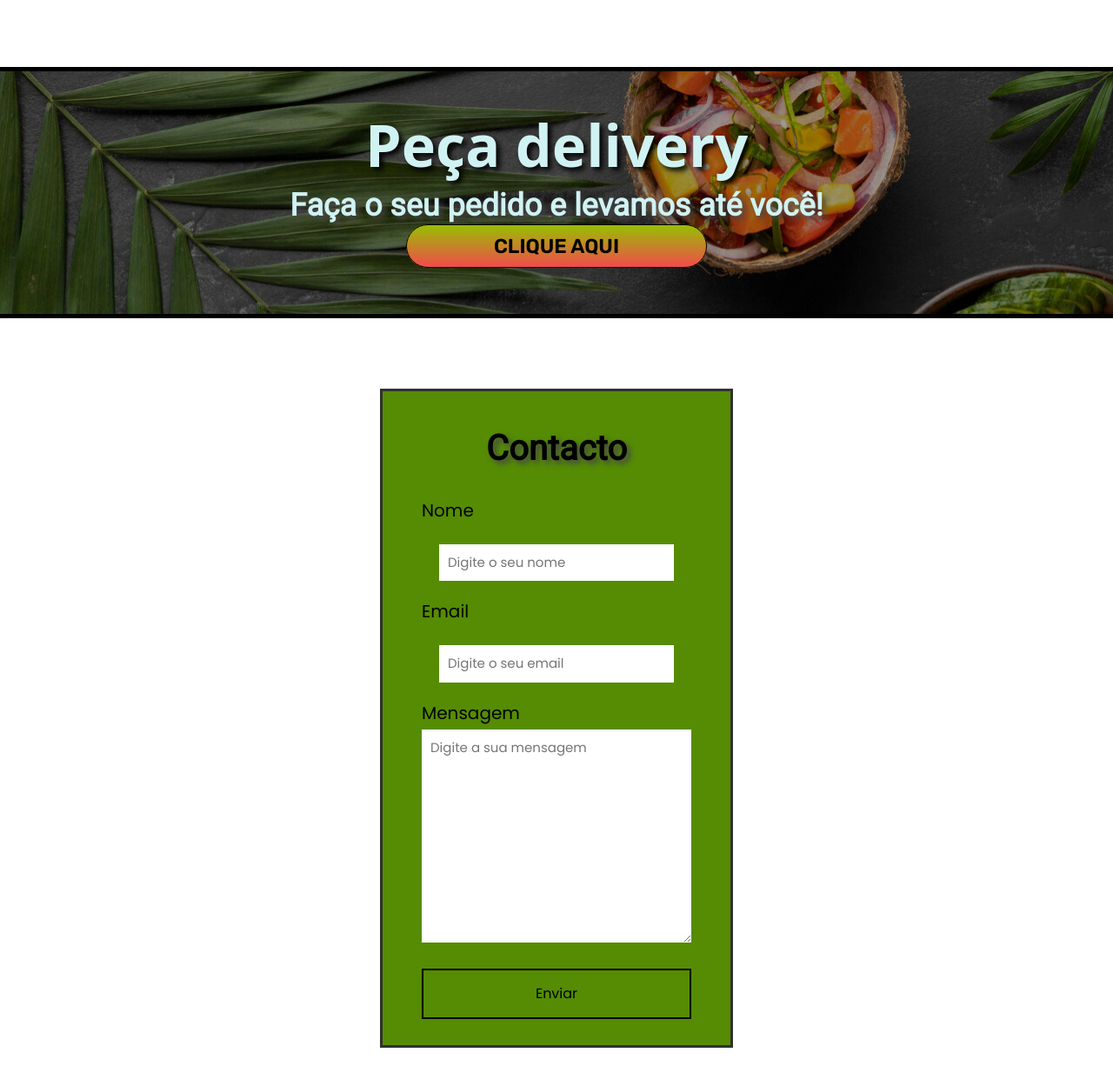
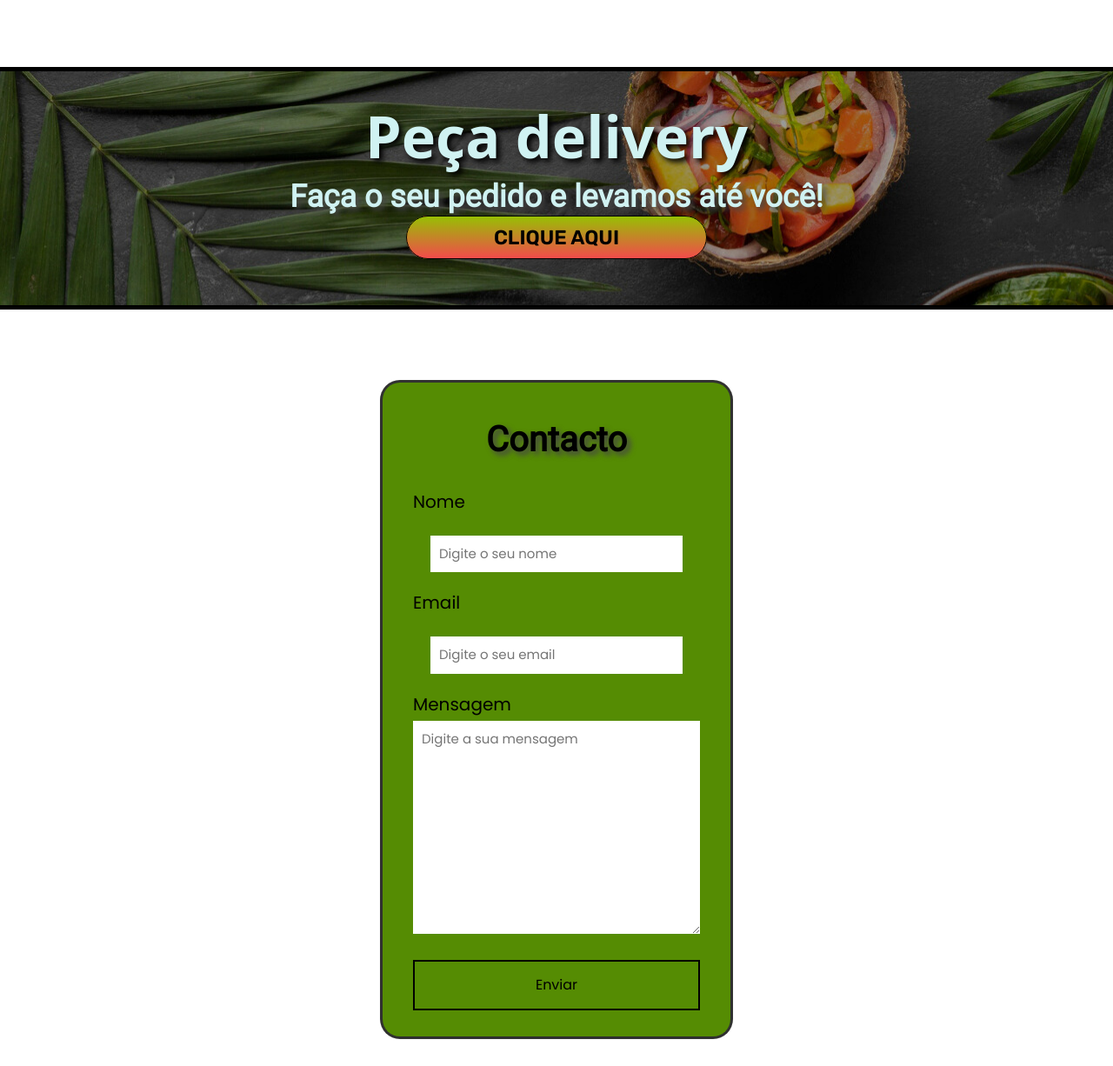
Before and after one commit to fabriciofrontend/aloha-poke, a plain HTML site: page index.html in a window 1280 px wide. Shown: the part 2569-3795 px from the top of the page at 87% size. Drawn offline with nearby package versions, Linux system fonts and the light colour scheme; a script that the page names is missing.

Commit message:
border-radius form

```diff
--- a/index.html
+++ b/index.html
@@ -297,7 +297,7 @@
         <section id="contacto">
             <div class="form-contacto">
                 <h2>Contacto</h2>
-                <form action="">
+                <form action="" method="">
                     <label for="">Nome</label>
                     <input type="text" name="name" placeholder="Digite o seu nome" autocomplete="off">
                     <label for="">Email</label>
--- a/style/style.css
+++ b/style/style.css
@@ -299,7 +299,7 @@ section#delivery {
   align-items: center;
   border-top: 5px solid #000;
   border-bottom: 5px solid #000;
-  padding-top: 20px;
+  padding-top: 10px;
   padding-bottom: 40px;
   margin-bottom: 60px;
 }
@@ -333,10 +333,11 @@ section#contacto div.form-contacto {
   align-items: center;
   justify-content: center;
   flex-direction: column;
-  padding: 10px 45px;
+  padding: 10px 35px;
   width: 400px;
   background: #558C03;
   box-shadow: rgba(0, 0, 0, 0.16) 0px 1px 4px, rgb(51, 51, 51) 0px 0px 0px 3px;
+  border-radius: 20px;
 }
 
 section#contacto div.form-contacto h2 {
```
